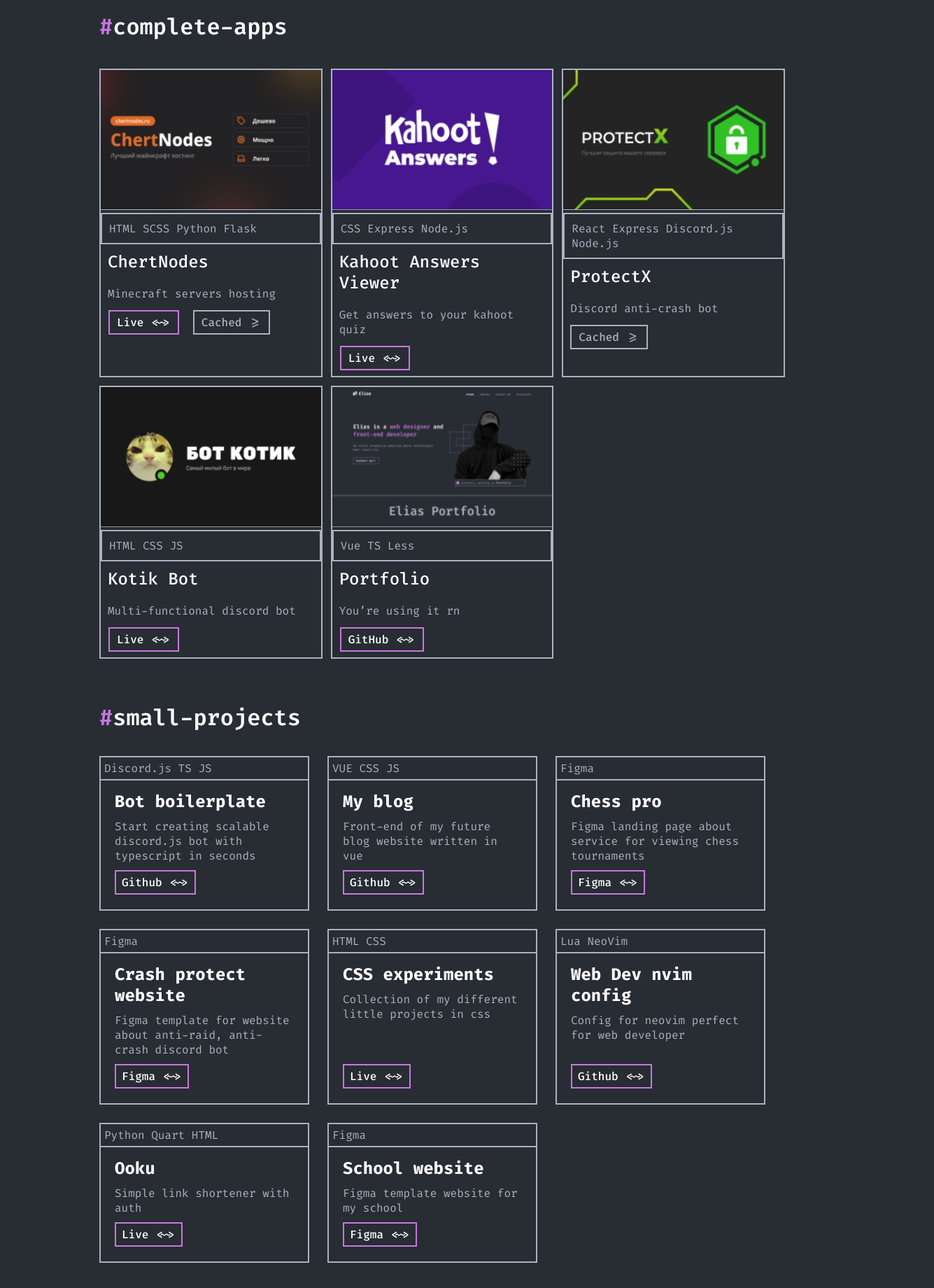
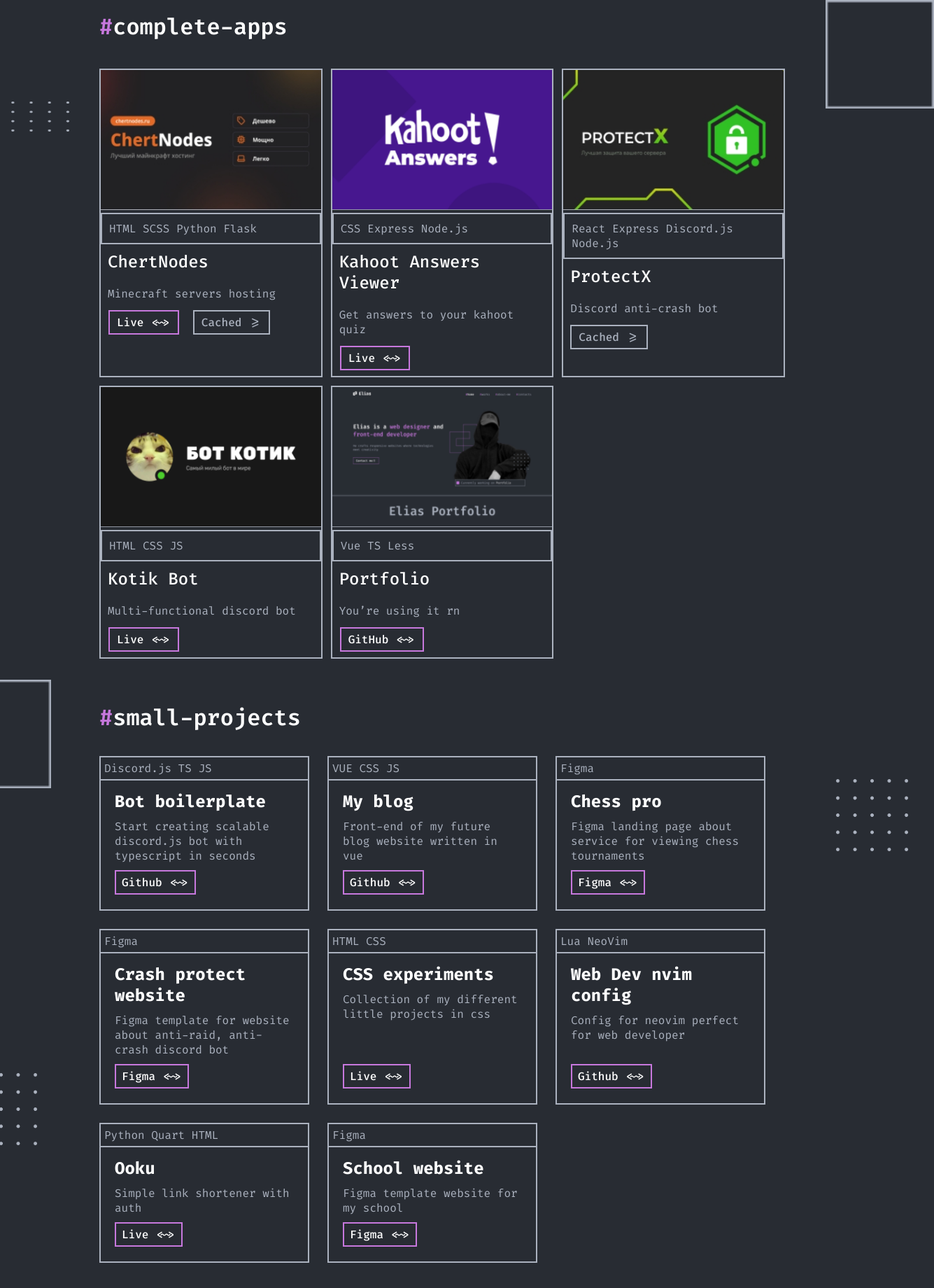
Before and after one commit to 89811421793/portfolio, a React app: page /projects in a window 1280 px wide. Shown: the part 251-2091 px from the top of the page at 70% size, 1335 px wide, since content can reach past the window. Built offline with nearby package versions, Linux system fonts and the light colour scheme.

Commit message:
decorations for projectspage (position)

```diff
--- a/src/pages/projectspage/layout/sections/completeapps/CompleteApps.tsx
+++ b/src/pages/projectspage/layout/sections/completeapps/CompleteApps.tsx
@@ -5,6 +5,8 @@ import protectX from "./../../../../../assets/images/protectX.jpeg";
 import kahoot from "./../../../../../assets/images/kahoot.png";
 import cat from "./../../../../../assets/images/kotik.png";
 import elias from "./../../../../../assets/images/Elias.png";
+import fourdotsimg from "../../../../../assets/images/FDots.png";
+import rect from "../../../../../assets/images/rectangle.png"
 import { SectionTitle } from "../../../../../components/SectionTitle";
 import { Container } from "../../../../../components/Container";
 import { Project } from "../../../../homepage/layout/sections/projects/project/Project";
@@ -12,23 +14,22 @@ import { StyledHash } from "../../../../../components/StyledHash";
 import { StyledSlash } from "../../../../../components/StyledSlash";
 import { theme } from "../../../../../styles/Theme";
 import { SmallProjects } from "../smallprojects/SmallProjects";
-import { useLocation } from 'react-router-dom';
-
-
+import { useLocation } from "react-router-dom";
 
 export const CompleteApps: React.FC = () => {
   const location = useLocation();
 
   React.useLayoutEffect(() => {
-    const sectionTitle = document.getElementById('projects');
+    const sectionTitle = document.getElementById("projects");
     if (sectionTitle) {
       sectionTitle.scrollIntoView();
     }
   }, [location.pathname]);
 
-
   return (
     <StyledProjects>
+      <FDotsImage src={fourdotsimg} alt="" />
+      <DecorRect src={rect} alt=''/>
       <Container>
         <SectionTitle>
           <SectionTitleLink id="projects" href="#">
@@ -81,15 +82,13 @@ export const CompleteApps: React.FC = () => {
           />
         </ProjectsContainer>
       </Container>
-      <SmallProjects/>
+      <SmallProjects />
     </StyledProjects>
-
   );
 };
 
-
-
 const StyledProjects = styled.section`
+  position: relative;
   min-height: 40vh;
 `;
 
@@ -114,3 +113,19 @@ const ProjectsListText = styled.span`
 const SectionTitleLink = styled.a`
   color: ${theme.colors.font};
 `;
+
+const FDotsImage = styled.img`
+  width: 109px;
+  height: 49px;
+  position: absolute;
+  top: 300px;
+  left: -10px;
+`;
+
+const DecorRect = styled.img`
+width: 155px;
+height: 155px;
+position: absolute;
+top: 155px;
+right: -55px;
+`;
--- a/src/pages/projectspage/layout/sections/smallprojects/SmallProjects.tsx
+++ b/src/pages/projectspage/layout/sections/smallprojects/SmallProjects.tsx
@@ -5,10 +5,15 @@ import { Container } from "../../../../../components/Container";
 import { SmallProject } from "./smallproject/SmallProject";
 import { StyledHash } from "../../../../../components/StyledHash";
 import { theme } from "../../../../../styles/Theme";
+import fivedotsimg from "../../../../../assets/images/Dots.png";
+import rect from "../../../../../assets/images/rectangle.png";
 
 export const SmallProjects: React.FC = () => {
   return (
     <StyledProjects>
+      <DecorRect src={rect} alt=''/>
+      <DotsImageLeft src={fivedotsimg} alt=''/>
+      <DotsImageRight src={fivedotsimg} alt=''/>
       <Container>
         <SectionTitle>
           <SectionTitleLink href="#">
@@ -70,7 +75,10 @@ export const SmallProjects: React.FC = () => {
   );
 };
 
-const StyledProjects = styled.section``;
+const StyledProjects = styled.section`
+  position: relative;
+  min-height: 50vh;
+`;
 
 const FlexContainer = styled.div`
   display: flex;
@@ -82,3 +90,27 @@ const FlexContainer = styled.div`
 const SectionTitleLink = styled.a`
   color: ${theme.colors.font};
 `;
+
+
+const DecorRect = styled.img`
+width: 155px;
+height: 155px;
+position: absolute;
+top: -2px;
+left: -82px;
+`;
+
+const DotsImageLeft = styled.img`
+width: 103px;
+height: 103px;
+position: absolute;
+bottom: 210px;
+left: -50px;
+`;
+const DotsImageRight = styled.img`
+width: 103px;
+height: 103px;
+position: absolute;
+top: 140px;
+right: -18px;
+`;
```
